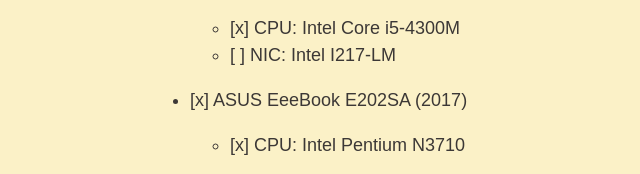
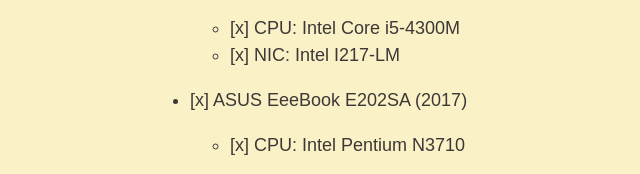
Before and after one commit to vinc/moros, a plain HTML site: page www/hardware.html in a window 1280 px wide. Shown: the part 1386-1560 px from the top of the page, 216-856 px from the left. Drawn offline with Linux system fonts and the light colour scheme.

Commit message:
Update website

```diff
--- a/www/hardware.html
+++ b/www/hardware.html
@@ -75,7 +75,7 @@
 
     <ul>
     <li>[x] CPU: Intel Core i5-4300M</li>
-    <li>[ ] NIC: Intel I217-LM</li>
+    <li>[x] NIC: Intel I217-LM</li>
     </ul></li>
     <li><p>[x] ASUS EeeBook E202SA (2017)</p>
 
```
Also changed, not shown: 1 other file.
